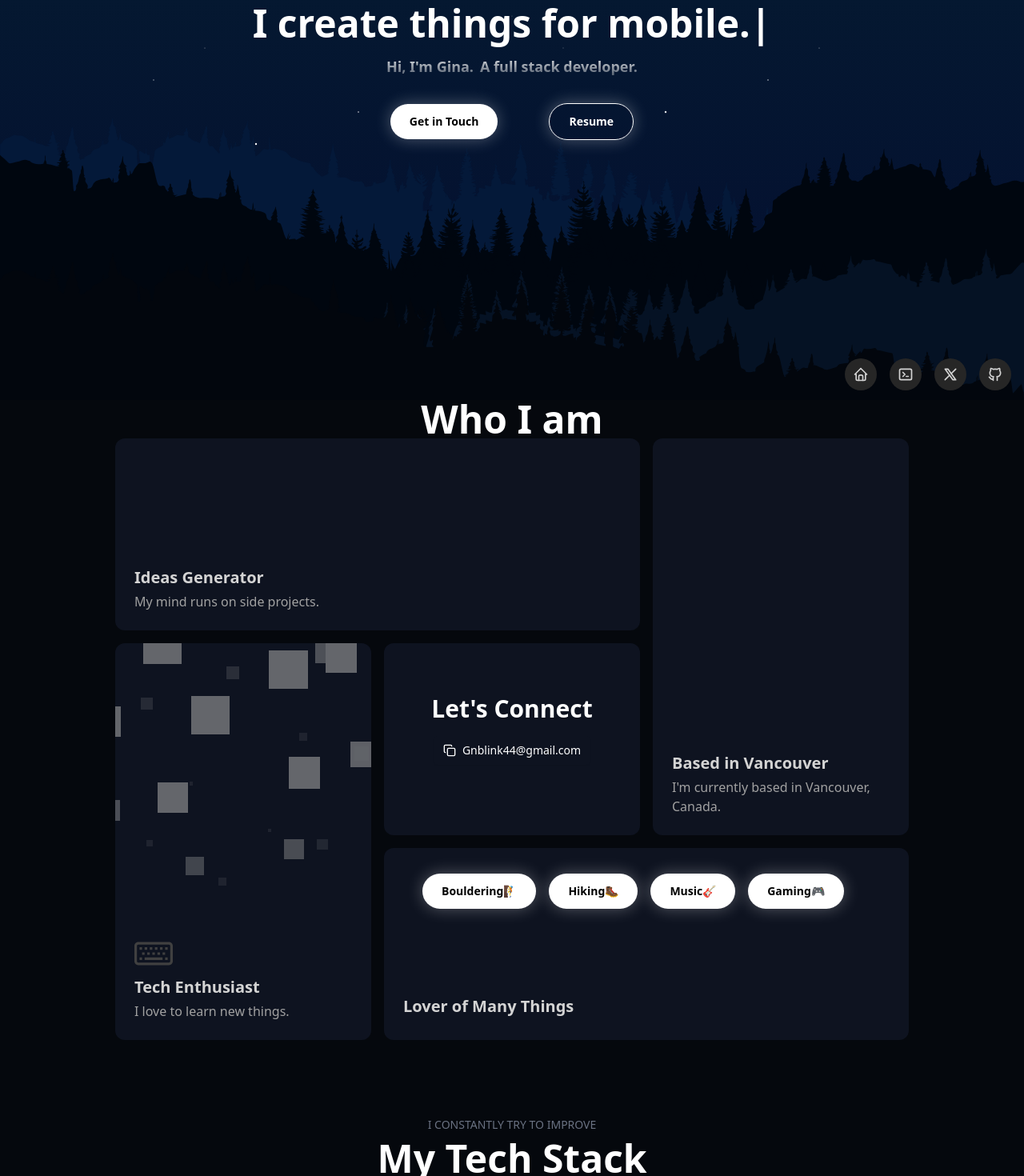
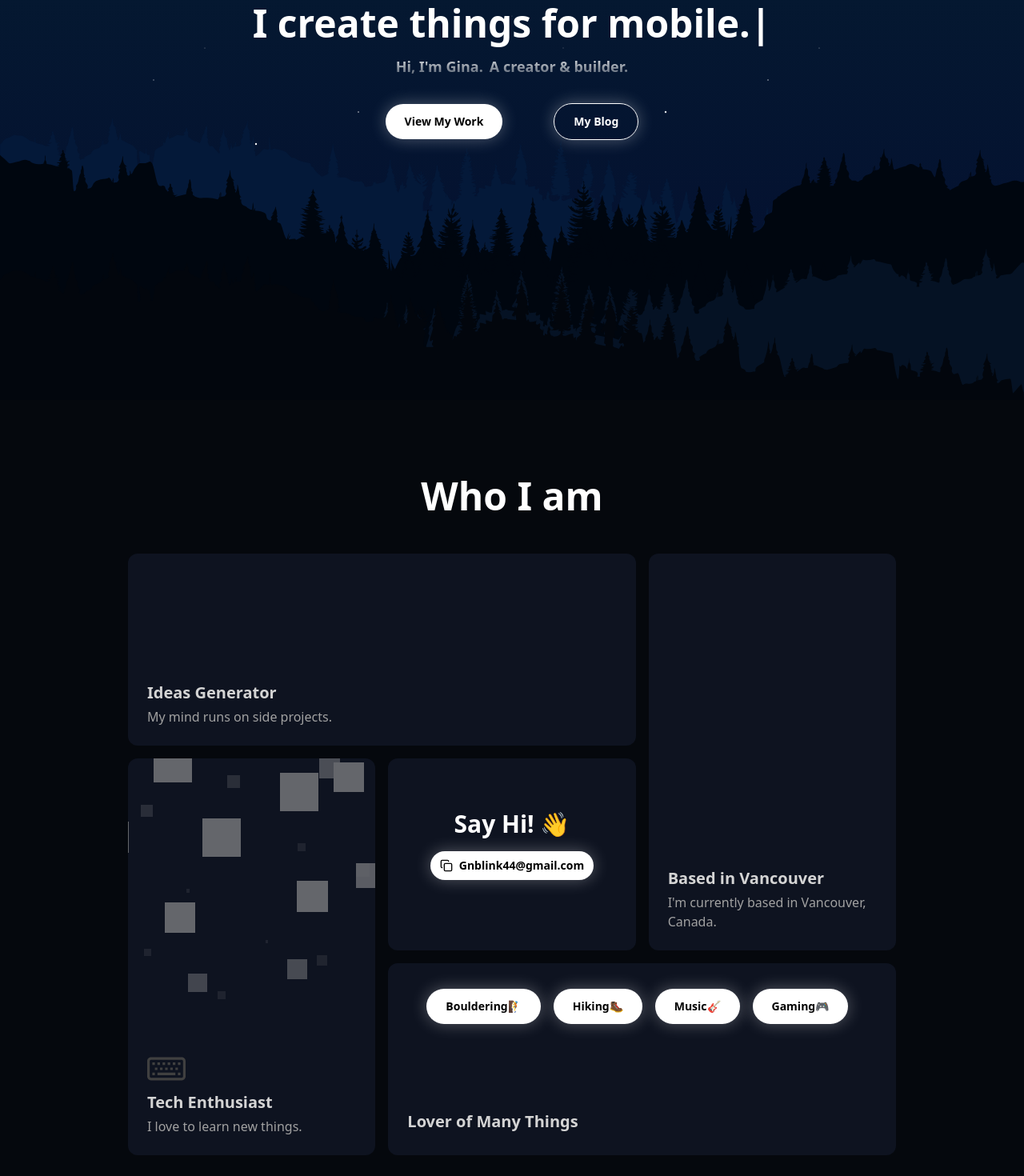
Before and after one commit to Gnblink0/portfolio, a Next.js app: page / in a window 1280 px wide. Shown: the part 300-1770 px from the top of the page at 80% size. Built offline with nearby package versions, Linux system fonts and the light colour scheme.

Commit message:
introduce claude and add footer section

```diff
--- a/app/page.tsx
+++ b/app/page.tsx
@@ -2,26 +2,37 @@ import Hero from "@/components/section/Hero";
 import Navbar from "@/components/section/Header";
 import TechStack from "@/components/section/TechStack";
 import Project from "@/components/section/Project";
-import { Dock } from "@/components/Dock";
 import About from "@/components/section/About";
 import Footer from "@/components/section/Footer";
+
 export default function Home() {
   return (
-    <main
-      className="relative flex flex-col items-center justify-center overflow-hidden mx-auto
-         "
-    >
+    <main className="relative flex flex-col overflow-hidden">
       <Navbar />
-      <div className="w-full">
-      <Hero />
+
+      {/* Hero Section - Full viewport */}
+      <section className="w-full">
+        <Hero />
+      </section>
+
+      {/* Content Sections - Consistent spacing */}
+      <div className="w-full flex flex-col items-center">
+        <div className="w-full max-w-screen-lg px-4 md:px-6 lg:px-8">
+          <section className="py-16 md:py-20 lg:py-24">
+            <About />
+          </section>
+
+          <section className="py-16 md:py-20 lg:py-24 border-t border-border-light/50">
+            <TechStack />
+          </section>
+
+          <section className="py-16 md:py-20 lg:py-24 border-t border-border-light/50">
+            <Project />
+          </section>
+        </div>
       </div>
-      <div className="flex flex-col items-center justify-center w-full max-w-screen-lg px-4 gap-24">
-        <About />
-        <TechStack />
-        <Project />
-      </div>
+
       <Footer />
-      <Dock />
     </main>
   );
 }
--- a/components/Dock.tsx
+++ b/components/Dock.tsx
@@ -40,12 +40,10 @@ export function Dock() {
     },
   ];
   return (
-    <div className="flex items-center justify-center h-[35rem] w-full">
-      <FloatingDock
-        desktopClassName="fixed bottom-0 right-0"
-        mobileClassName="fixed bottom-[3%] right-[3%]"
-        items={links}
-      />
-    </div>
+    <FloatingDock
+      desktopClassName="fixed bottom-0 right-0"
+      mobileClassName="fixed bottom-[3%] right-[3%]"
+      items={links}
+    />
   );
 }
--- a/components/section/About.tsx
+++ b/components/section/About.tsx
@@ -3,10 +3,10 @@ import { Grid } from './Grid'
 
 const About = () => {
   return (
-    <div id="about">
+    <div id="about" className="w-full">
       <div className="flex flex-col items-center justify-center">
-      <h2 className="heading-responsive-size font-bold">Who I am</h2>
-      <Grid />
+        <h2 className="heading-responsive-size font-bold mb-12">Who I am</h2>
+        <Grid />
       </div>
     </div>
   )
--- a/components/section/Footer.tsx
+++ b/components/section/Footer.tsx
@@ -1,9 +1,123 @@
-import React from 'react'
+"use client";
+
+import React from "react";
+import { motion } from "framer-motion";
+import { Github, Linkedin, Mail, Heart } from "lucide-react";
+import { socialLinks, navLinks } from "@/data";
+
+const iconMap = {
+  github: Github,
+  linkedin: Linkedin,
+  mail: Mail,
+};
 
 const Footer = () => {
+  const currentYear = new Date().getFullYear();
+
   return (
-    <div className='absolute bottom-0 left-1/2 -translate-x-1/2'>Footer</div>
-  )
-}
+    <footer className="relative w-full bg-background-card border-t border-border-light mt-16 md:mt-20 lg:mt-24">
+      <div className="max-w-7xl mx-auto px-4 md:px-6 lg:px-8 py-12 md:py-16">
+        <div className="grid grid-cols-1 md:grid-cols-3 gap-8 mb-8">
+          {/* Brand Section */}
+          <div className="space-y-4">
+            <h3 className="text-2xl font-bold bg-gradient-to-r from-white to-gray-400 bg-clip-text text-transparent">
+              Gina&apos;s Portfolio
+            </h3>
+            <p className="text-text-secondary text-sm">
+              Creator and tech enthusiast. I build projects that solve problems
+              and explore new ideas.
+            </p>
+          </div>
 
-export default Footer
+          {/* Quick Links */}
+          <div className="space-y-4">
+            <h4 className="text-lg font-semibold text-text-primary">
+              Quick Links
+            </h4>
+            <nav className="flex flex-col space-y-2">
+              {navLinks.map((link) => (
+                <motion.a
+                  key={link.name}
+                  href={link.href}
+                  className="text-text-secondary hover:text-white transition-colors duration-200 text-sm w-fit"
+                  whileHover={{ x: 5 }}
+                  transition={{ duration: 0.2 }}
+                >
+                  {link.name}
+                </motion.a>
+              ))}
+            </nav>
+          </div>
+
+          {/* Social Links */}
+          <div className="space-y-4">
+            <h4 className="text-lg font-semibold text-text-primary">
+              Connect
+            </h4>
+            <div className="flex gap-4">
+              {socialLinks.map((social) => {
+                const Icon = iconMap[social.icon as keyof typeof iconMap];
+                return (
+                  <motion.a
+                    key={social.id}
+                    href={social.url}
+                    target={social.icon !== "mail" ? "_blank" : undefined}
+                    rel={
+                      social.icon !== "mail"
+                        ? "noopener noreferrer"
+                        : undefined
+                    }
+                    className="group relative p-3 rounded-lg bg-background-DEFAULT border border-border-light hover:border-border-hover transition-all duration-300"
+                    whileHover={{ y: -5 }}
+                    whileTap={{ scale: 0.95 }}
+                  >
+                    <Icon className="w-5 h-5 text-text-secondary group-hover:text-white transition-colors duration-300" />
+                    <span className="sr-only">{social.name}</span>
+
+                    {/* Glow effect on hover */}
+                    <motion.div
+                      className="absolute inset-0 rounded-lg bg-white/5 opacity-0 group-hover:opacity-100 transition-opacity duration-300"
+                      whileHover={{ scale: 1.1 }}
+                    />
+                  </motion.a>
+                );
+              })}
+            </div>
+          </div>
+        </div>
+
+        {/* Bottom Bar */}
+        <div className="pt-8 border-t border-border-light">
+          <div className="flex flex-col md:flex-row justify-between items-center gap-4">
+            <p className="text-text-muted text-sm text-center md:text-left">
+              © {currentYear} Gina. All rights reserved.
+            </p>
+            <motion.p
+              className="text-text-muted text-sm flex items-center gap-1"
+              initial={{ opacity: 0 }}
+              whileInView={{ opacity: 1 }}
+              viewport={{ once: true }}
+            >
+              Built with
+              <motion.span
+                animate={{
+                  scale: [1, 1.2, 1],
+                }}
+                transition={{
+                  duration: 1,
+                  repeat: Infinity,
+                  repeatDelay: 1,
+                }}
+              >
+                <Heart className="w-4 h-4 text-red-500 fill-red-500" />
+              </motion.span>
+              using Next.js & Tailwind CSS
+            </motion.p>
+          </div>
+        </div>
+      </div>
+    </footer>
+  );
+};
+
+export default Footer;
--- a/components/section/Grid.tsx
+++ b/components/section/Grid.tsx
@@ -44,9 +44,12 @@ const features = [
     className: "md:col-span-1",
     background: (
       <div className="mt-16 flex flex-col items-center justify-center">
-        <p className="text-center text-3xl font-bold">Let&apos;s Connect</p>
+        <p className="text-center text-3xl font-bold">Say Hi! 👋</p>
         <ConfettiButton
-          className="mt-4 inline-flex items-center gap-2"
+          className="mt-4 inline-flex items-center gap-2 px-6 py-3 text-sm font-bold rounded-3xl
+            bg-white text-black transition-all
+            shadow-[0_0_20px_rgba(255,255,255,0.3)]
+            hover:shadow-[0_0_25px_rgba(255,255,255,0.5)]"
           onClick={() => {
             navigator.clipboard.writeText("Gnblink44@gmail.com");
           }}
--- a/components/section/Hero.tsx
+++ b/components/section/Hero.tsx
@@ -34,14 +34,16 @@ const Hero = () => {
             bg-linear-to-t from-gray-600 to-gray-100 text-transparent bg-clip-text"
         >
           <span>Hi, I&apos;m Gina.</span>
-          <span>A full stack developer.</span>
+          <span>A creator & builder.</span>
         </div>
 
         <div className="mt-8 flex items-center gap-8 md:gap-16">
-          <GlowButton className="bg-white text-black">Get in Touch</GlowButton>
+          <GlowButton className="bg-white text-black">
+            <a href="#work">View My Work</a>
+          </GlowButton>
           <GlowButton className="border-1 text-white">
-            <a href="/Resume.pdf" target="_blank">
-              Resume
+            <a href="https://en.gnblink.com" target="_blank" rel="noopener noreferrer">
+              My Blog
             </a>
           </GlowButton>
         </div>
--- a/components/section/Project.tsx
+++ b/components/section/Project.tsx
@@ -1,21 +1,22 @@
-import React from 'react'
-import { projects } from '@/data'
-import ProjectCard from '../ProjectCard'
+import React from "react";
+import { projects } from "@/data";
+import ProjectCard from "../ProjectCard";
 
 const Project = () => {
   return (
-    <div id="work">
-      <div className="flex flex-col items-center justify-center">
-      <p className="text-sm uppercase text-gray-500 mb-2">real-world results</p>
-      <h2 className="heading-responsive-size font-bold">Featured Projects</h2>
+    <div id="work" className="w-full">
+      <div className="flex flex-col items-center justify-center mb-16">
+        <p className="text-sm uppercase text-gray-500 mb-2">
+          Things I&apos;ve Built
+        </p>
+        <h2 className="heading-responsive-size font-bold">My Creations</h2>
       </div>
-      <div>
+      <div className="space-y-8">
         {projects.map((project) => (
           <ProjectCard key={project.id} project={project} />
         ))}
       </div>
     </div>
   );
-}
-
-export default Project
+};
+export default Project;
--- a/components/section/TechStack.tsx
+++ b/components/section/TechStack.tsx
@@ -95,8 +95,8 @@ const TechStack = () => {
   );
 
   return (
-    <div id="tech-stack" className="">
-      <div className="flex flex-col items-center justify-center mb-12">
+    <div id="tech-stack" className="w-full">
+      <div className="flex flex-col items-center justify-center mb-16">
         <p className="text-sm uppercase text-gray-500 mb-2">
           I constantly try to improve
         </p>
--- a/data/index.ts
+++ b/data/index.ts
@@ -4,7 +4,35 @@ const links = [
     name: "Blog",
     url: "https://en.gnblink.com/posts/git-workflow/",
   },
+];
 
+const socialLinks = [
+  {
+    id: "github",
+    name: "GitHub",
+    url: "https://github.com/Gnblink0",
+    icon: "github",
+  },
+  {
+    id: "linkedin",
+    name: "LinkedIn",
+    url: "https://www.linkedin.com/in/gina-shiyu-xu",
+    icon: "linkedin",
+  },
+  {
+    id: "email",
+    name: "Email",
+    url: "mailto:Gnblink44@gmail.com",
+    icon: "mail",
+  },
+];
+
+const navLinks = [
+  { name: "Home", href: "#" },
+  { name: "About", href: "#about" },
+  { name: "Work", href: "#work" },
+  { name: "Tech Stack", href: "#tech-stack" },
+  { name: "Blog", href: "https://en.gnblink.com/posts/git-workflow/" },
 ];
 
 const projects = [
@@ -308,4 +336,4 @@ const categoryDisplayNames: Record<TechStack["category"], string> = {
   "devops&tools": "DevOps & Tools",
 };
 
-export { links, projects, hobbies, techStacks, categoryDisplayNames, type TechStack };
+export { links, socialLinks, navLinks, projects, hobbies, techStacks, categoryDisplayNames, type TechStack };
```
Also changed, not shown: .claude/settings.local.json (added), 2 other files (tests, documents, lock files or other folders).
